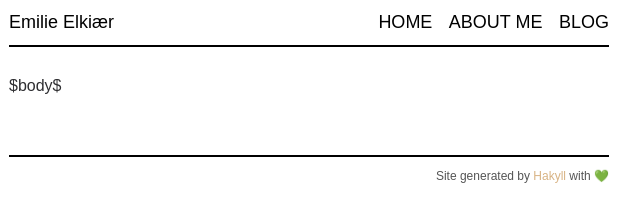
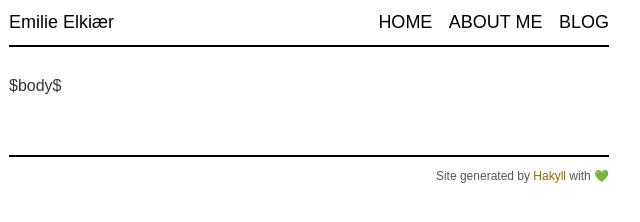
Before and after one commit to eelkiaer/eelkiaer.github.io, a plain HTML site: page templates/frame.html in a window 1280 px wide. Shown: the full height of the page, 331-971 px from the left. Drawn offline with nearby package versions, Linux system fonts and the light colour scheme.

Commit message:
Change color: text and links

```diff
--- a/css/default.css
+++ b/css/default.css
@@ -1,6 +1,7 @@
 /* Color palette */
 :root {
-  --col_text: #2F2F32;
+  --col_text: #333333;
+  --col_link: #996600;
 }
 
 /* Fonts */
@@ -26,7 +27,7 @@ header{
 }
 
 a {
-  color: #d8b384;
+  color:var(--col_link);
   text-decoration: none;
 }
 
```
Also changed, not shown: 1 other file.
